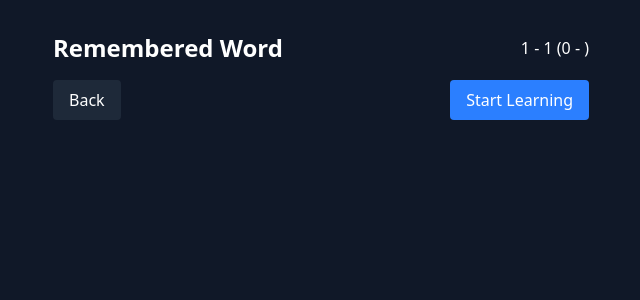
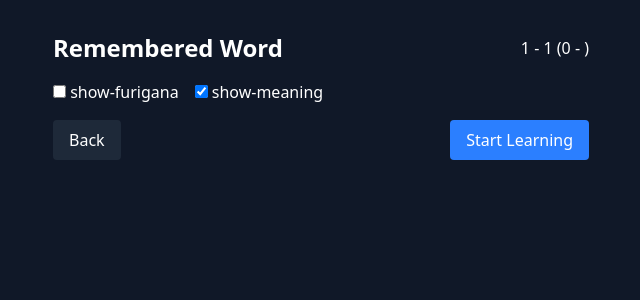
Before and after one commit to ridhoandml/nihongo-project, a Vue app: page /1/1 in a window 1280 px wide. Shown: the top 300 px of the page, without its empty margins (319-959 px from the left). Built offline with nearby package versions, Linux system fonts and the light colour scheme.

Commit message:
chore: add apply config and update logic when preview

```diff
--- a/src/components/FlashcardWord.vue
+++ b/src/components/FlashcardWord.vue
@@ -1,7 +1,7 @@
 <template>
   <label
     :id="flashcard.kanji"
-    class="h-24 relative flex flex-col gap-1 p-2 border border-slate-800 rounded">
+    class="h-24 w-full relative flex flex-col gap-1 p-2 border border-slate-800 rounded">
     <input
       class="absolute top-2 right-2 border-none outline-none"
       :value="savedFlashcard[flashcard.kanji]"
@@ -12,15 +12,20 @@
     >
     <div class="flex gap-3 items-center">
       <span class="text-xl">{{ flashcard.kanji }}</span>
-      <span class="text-xs text-gray-300">{{ flashcard.furigana }}</span>
+      <span v-if="configs['show-furigana']" class="text-xs text-gray-300">{{ flashcard.furigana }}</span>
     </div>
-    <span class="text-sm text-gray-100 line-clamp-2">{{ flashcard.translation }}</span>
+    <span v-if="configs['show-meaning']" class="text-sm text-gray-100 line-clamp-2">{{ flashcard.translation }}</span>
   </label>
 </template>
 
 <script setup lang="ts">
 import type { JapaneseWordInterface, JapaneseWordSaved } from '@/views/WordCheck.vue';
 import { defineProps } from 'vue'
+import { useConfig } from '@/store/config';
+import { storeToRefs } from 'pinia';
+
+const config = useConfig()
+const { getConfigFromLocal: configs } = storeToRefs(config)
 
 defineProps<{
   flashcard: JapaneseWordInterface
--- /dev/null
+++ b/src/store/config.ts
@@ -0,0 +1,36 @@
+import { defineStore } from "pinia";
+
+export type ConfigKeys = "show-furigana" | "show-meaning"
+export type Config = Record<ConfigKeys, boolean>
+
+export const useConfig = defineStore('config', {
+  state: () => {
+    return {
+      configs: {
+        "show-furigana": false,
+        "show-meaning": true
+      } as Config
+    }
+  },
+  actions: {
+    setConfig(key: ConfigKeys, value: boolean) {
+      this.configs[key] = value
+      localStorage.setItem('saved-config', JSON.stringify(this.configs))
+    },
+    setAllConfig(configs: Config) {
+      this.configs = configs
+      localStorage.setItem('saved-config', JSON.stringify(this.configs))
+    }
+  },
+  getters: {
+    getConfig(state) {
+      return state.configs
+    },
+    getConfigFromLocal(state) {
+      const data = localStorage.getItem(`saved-config`)
+      if (!data) return state.configs
+      state.configs = JSON.parse(data) as Config
+      return state.configs
+    }
+  },
+})
--- a/src/views/FlashcardView.vue
+++ b/src/views/FlashcardView.vue
@@ -6,12 +6,15 @@
         <button @click="back" class="px-4 py-2 bg-gray-800 rounded cursor-pointer">Back</button>
       </div>
       <div v-if="cards.length > 0" class="flex grow flex-col">
-        <div class="p-4 rounded h-64 text-center border border-gray-800">
-          <div class="text-5xl mb-4">{{ currentCard.kanji }}</div>
-          <div v-if="showDetails" class="mt-2 flex flex-col">
-            <div class="text-2xl text-gray-300 mb-2">{{ currentCard.furigana }}</div>
-            <div class="text-2xl text-gray-100">{{ currentCard.translation }}</div>
+        <div class="p-4 flex flex-col gap-2 rounded h-64 text-center border border-gray-800">
+          <div
+            class="text-2xl text-gray-300"
+            :class="showDetails ? 'invisible' : 'visible'"
+            >
+            {{ currentCard.furigana }}
           </div>
+          <div class="text-5xl">{{ currentCard.kanji }}</div>
+          <div class="text-2xl text-gray-100">{{ currentCard.translation }}</div>
         </div>
 
         <div class="mt-4 flex gap-2">
@@ -70,13 +73,11 @@ async function loadCards() {
 function nextCard() {
   if (currentIndex.value < cards.value.length - 1) currentIndex.value++;
   else currentIndex.value = 0;
-  showDetails.value = false;
 }
 
 function prevCard() {
   if (currentIndex.value > 0) currentIndex.value--;
   else currentIndex.value = cards.value.length - 1;
-  showDetails.value = false;
 }
 
 function toggleDetails() {
--- a/src/views/WordCheck.vue
+++ b/src/views/WordCheck.vue
@@ -5,6 +5,19 @@
         <div class="flex gap-1 sm:gap-3 flex-col sm:flex-row justify-between items-center">
           <h1 class="text-2xl font-bold">Remembered Word</h1>
           <span class="text-base">{{ level.toUpperCase() }} - {{ type }} ({{ savedDataCount }} - {{ flashcardData?.length }})</span>
+        </div>
+        <div class="flex gap-4">
+          <label v-for="key in Object.keys(configs)">
+            <input
+              class="border-none outline-none"
+              :value="(configs as Record<string, boolean>)[key]"
+              v-model="(configs as Record<string, boolean>)[key]"
+              type="checkbox"
+              name="config-saved"
+              :id="key"
+            >
+            {{ key }}
+          </label>
         </div>
         <div class="flex gap-3 justify-between">
           <button @click="back" class="px-4 py-2 bg-gray-800 rounded cursor-pointer">Back</button>
@@ -19,7 +32,7 @@
             v-for="flashcard in flashcardData"
             :flashcard="flashcard"
             v-model:saved-flashcard="savedData"
-            />
+          />
         </div>
       </div>
     </div>
@@ -31,6 +44,8 @@ import { computed, ref, watch } from 'vue';
 import { useRoute, useRouter } from 'vue-router';
 import type { JLPTLevel, TypeFlashCard } from './FlashcardSelector.vue';
 import FlashcardWord from '@/components/FlashcardWord.vue';
+import { useConfig, type Config } from '@/store/config';
+import { storeToRefs } from 'pinia';
 
 export interface JapaneseWordInterface {
   kanji: string,
@@ -42,6 +57,8 @@ export interface JapaneseWordInterface {
 export type JapaneseWordSaved = Record<string, boolean>
 
 const jsonFiles = import.meta.glob('/public/jlpt-*/**/*.json', { eager: true })
+const config = useConfig()
+const { getConfigFromLocal: configs } = storeToRefs(config)
 
 const router = useRouter();
 const route = useRoute();
@@ -66,6 +83,7 @@ const isLoaded = loadSelection()
 if (isLoaded) savedData.value = isLoaded
 
 watch(savedData, () => saveSelection(), { deep: true })
+watch(configs, (v) => config.setAllConfig(v), { deep: true })
 
 function saveSelection () {
   localStorage.setItem(`saved-${level}-${type}`, JSON.stringify(savedData.value));
```
